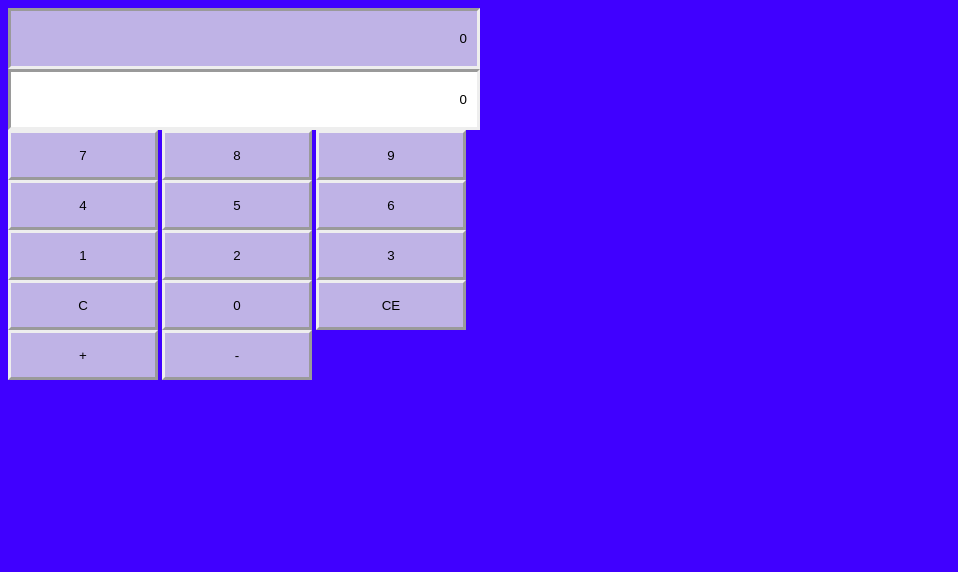
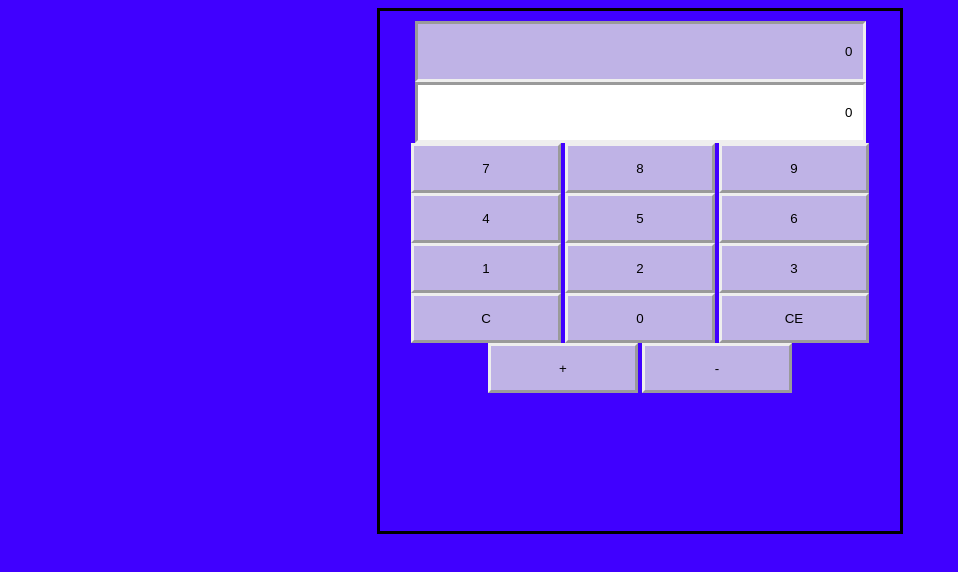
Before and after one commit to snew3687/training1, a plain HTML site: page WebBook1/Chapter04/default.html in a window 1280 px wide. Shown: the whole page, without its empty margins (0-958 px from the left). Drawn offline with Linux system fonts and the light colour scheme.

Commit message:
CH04 EX02 - Additional styling of div around calculator buttons

```diff
--- a/WebBook1/Chapter04/Content/default.css
+++ b/WebBook1/Chapter04/Content/default.css
@@ -2,9 +2,20 @@ body {
   background-color: hsl(255,100%,50%);
 }
 
+#calculator {
+  border: solid;
+  background-color: hs(255, 100%, 60%);
+  width: 500px;
+  height: 500px;
+  margin-left: auto;
+  margin-right: auto;
+  text-align: center;
+  padding: 10px;
+}
+
 input {
-  width: 446px;
-  height: 35px;
+  width: 85%;
+  height: 7%;
   text-align: right;
   padding: 10px;
   border: inset;
@@ -24,10 +35,11 @@ button:hover {
 button:active {
   border: inset;
   border-width: thick;
-  border-colr: hsl(255,100%, 100%);
+  border-color: hsl(255,100%, 100%);
   background-color: hsl(255, 50%, 50%);
 }
 
-#txtResult {
+
+[readonly='readonly'] {
   background-color: hsl(255, 50%, 80%);
 }
--- a/WebBook1/Chapter04/default.html
+++ b/WebBook1/Chapter04/default.html
@@ -13,6 +13,9 @@
     <script type="text/javascript" src="Scripts/CalculatorLibrary.js"></script>
 </head>
 <body>
+  <!-- Added a div to have additional styling around edges of buttons -->
+  <!-- And this is just a test comment -->
+  <div id="calculator">
     <input id="txtResult" type="text" readonly="readonly" /><br />
     <input id="txtInput" type="text" /><br />
     <button id="btn7">7</button>
@@ -29,6 +32,7 @@
     <button id="btnClearEntry">CE</button><br />
     <button id="btnPlus">+</button>
     <button id="btnMinus">-</button>
+  </div>
     <script type="text/javascript">
         window.addEventListener('load', initialize, false);
     </script>
```
Also changed, not shown: 1 other file.
